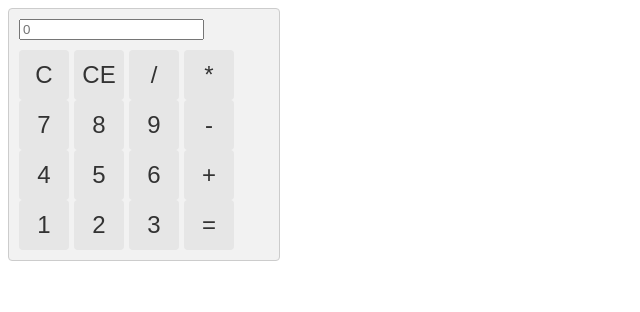
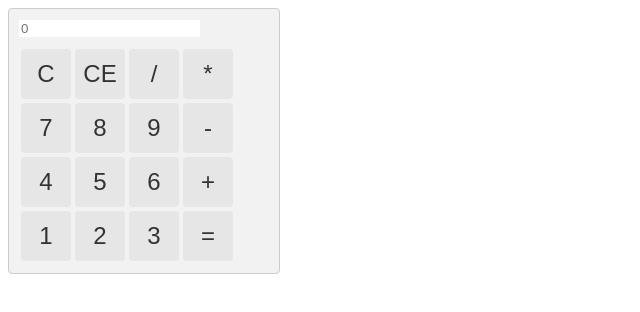
Before and after one commit to Somiichan/calculadora, a plain HTML site: page index.html in a window 1280 px wide. Shown: the whole page, without its empty margins (0-640 px from the left). Drawn offline with Linux system fonts and the light colour scheme.

Commit message:
input border y gap

```diff
--- a/styles/index.css
+++ b/styles/index.css
@@ -10,6 +10,10 @@
     margin-bottom: 10px;
 }
 
+.display input {
+    border: none;
+}
+
 .button-row {
     display: flex;
 }
@@ -17,8 +21,8 @@
 button {
     width: 50px;
     height: 50px;
-    font-size: 24px;
-    margin-right: 5px;
+    font-size: 1.5rem;
+    margin: 2px;
     border: none;
     border-radius: 4px;
     background-color: hsl(0, 0%, 90%);
```
